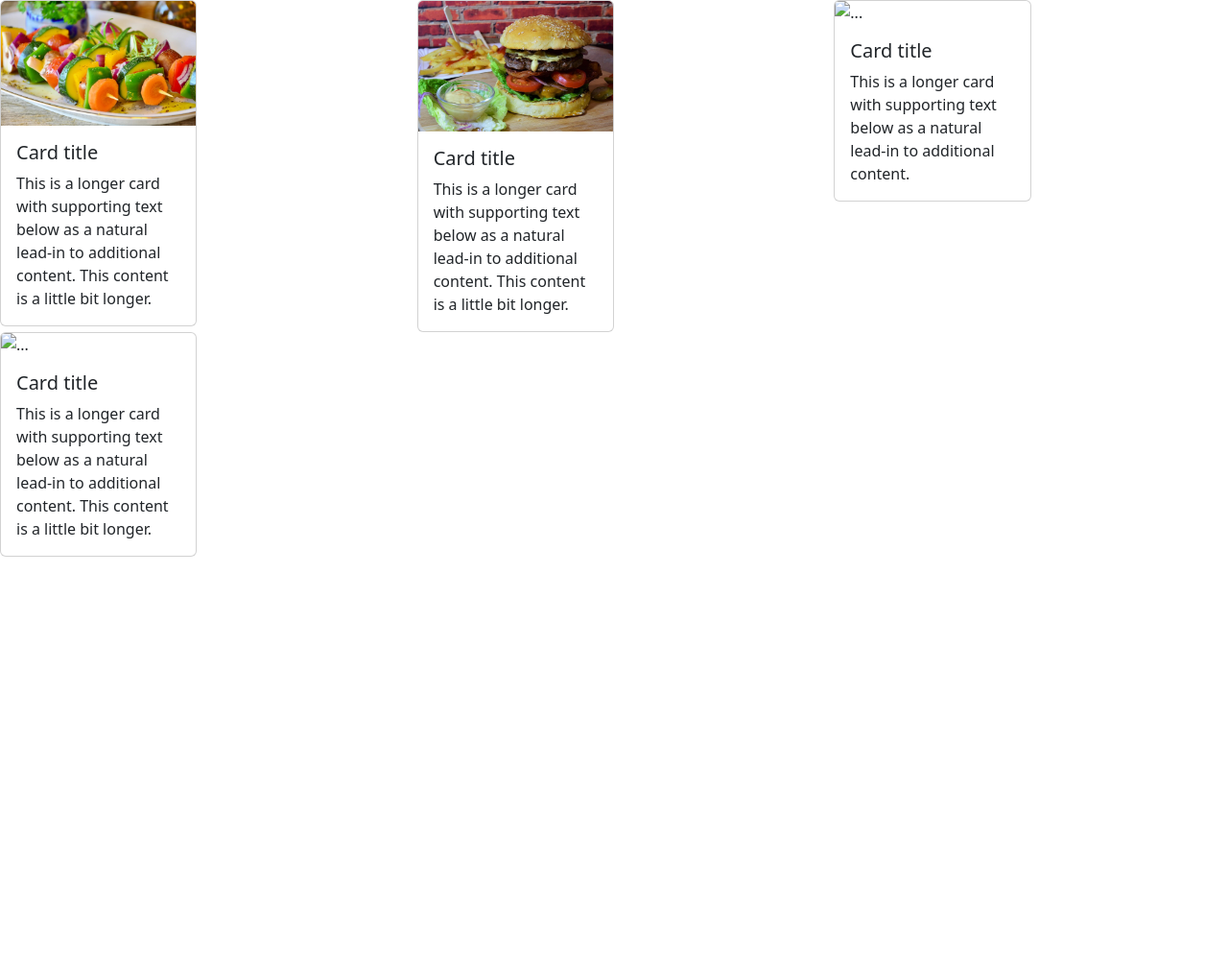
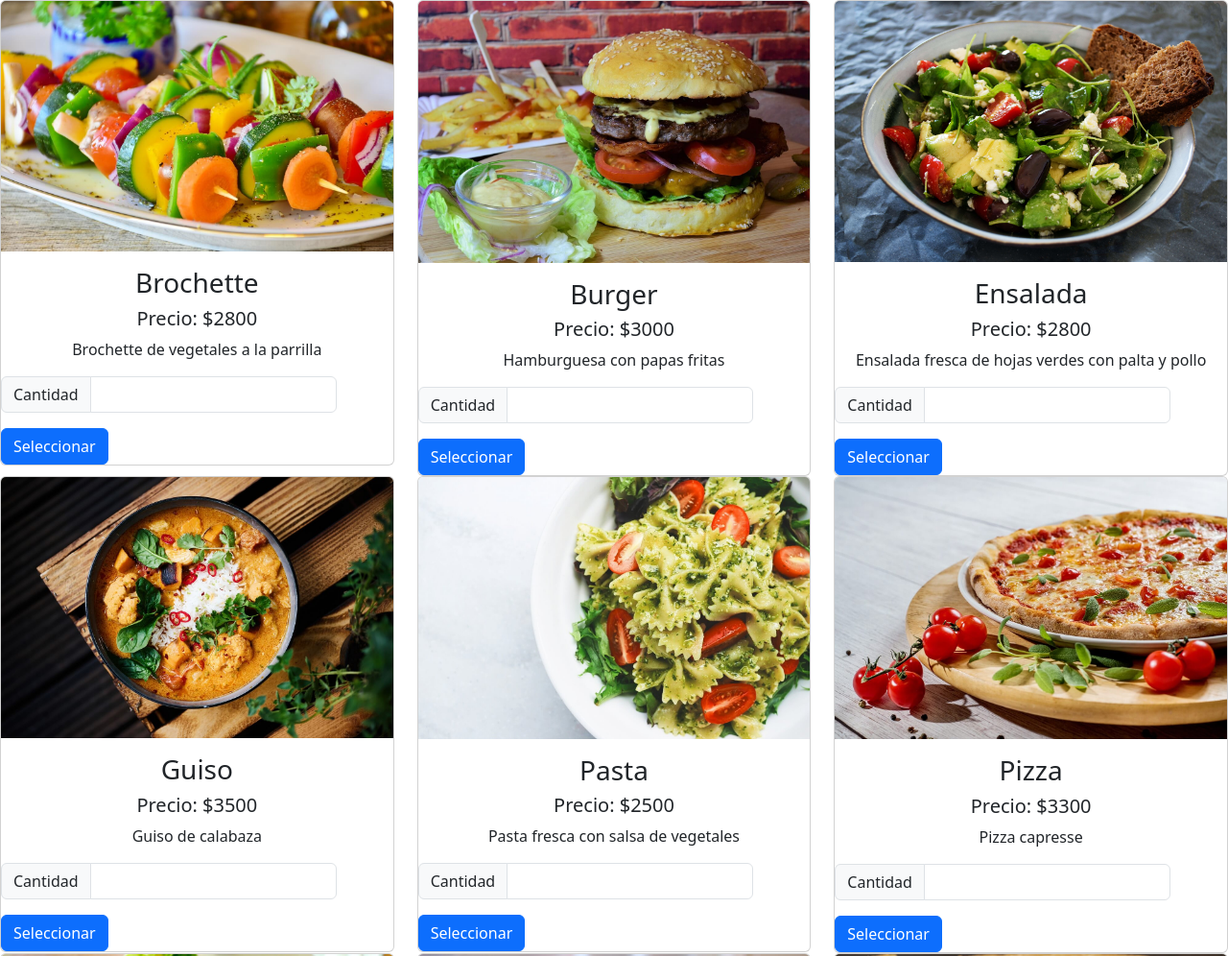
Before and after one commit to NicolasOrciuolo/Entrega-3-Javascript, a plain HTML site: page menu.html in a window 1280 px wide. Shown: the top 996 px of the page at 96% size. Before the commit the page ends 800 px from the top, so only its background shows below. Drawn offline with nearby package versions, Linux system fonts and the light colour scheme.

Commit message:
Se continúa trabajando el en carrito de compras

```diff
--- a/js/bbdd.js
+++ b/js/bbdd.js
@@ -12,10 +12,11 @@ export const bbdd = [
 
 export class Recetas {
    constructor(recetaRecibida){
-      const { nombre, descripcion, precio } = recetaRecibida;
+      const { nombre, descripcion, precio, foto } = recetaRecibida;
       this.nombre = nombre;
       this.descripcion = descripcion;
       this.precio = precio;
+      this.foto = foto
    }
 }
 
@@ -23,47 +24,56 @@ export function inicializarRecetas(arrayDeRecetas) {
    const receta1Obj = {
       nombre: "Brochette",
       descripcion: "Brochette de vegetales a la parrilla",
-      precio: 2800
+      precio: 2800,
+      foto: "../img/Brochette.jpg"
    };
    const receta2Obj = {
       nombre: "Burger",
       descripcion: "Hamburguesa con papas fritas",
-      precio: 3000
+      precio: 3000,
+      foto: "../img/Burger.jpg"
    };
    const receta3Obj = {
       nombre: "Ensalada",
       descripcion: "Ensalada fresca de hojas verdes con palta y pollo",
-      precio: 2800
+      precio: 2800,
+      foto: "../img/Ensalada.jpg"
    };
    const receta4Obj = {
       nombre: "Guiso",
       descripcion: "Guiso de calabaza",
-      precio: 3500
+      precio: 3500,
+      foto: "../img/Guiso.jpg"
    };
    const receta5Obj = {
       nombre: "Pasta",
       descripcion: "Pasta fresca con salsa de vegetales",
-      precio: 2500
+      precio: 2500,
+      foto: "../img/Pasta.jpg"
    };
    const receta6Obj = {
       nombre: "Pizza",
       descripcion: "Pizza capresse",
-      precio: 3300
+      precio: 3300,
+      foto: "../img/Pizza.jpg"
    };
    const receta7Obj = {
       nombre: "Pollo con vegetales",
       descripcion: "Pollo al horno relleno con vegetales",
-      precio: 3600
+      precio: 3600,
+      foto: "../img/Pollo.jpg"
    };
    const receta8Obj = {
       nombre: "Salmon",
       descripcion: "Salmon al horno acompañado de ensalada continental",
-      precio: 4200
+      precio: 4200,
+      foto: "../img/Salmon.jpg"
    };
    const receta9Obj = {
       nombre: "Sandwich",
       descripcion: "Sandwich de pollo en pan de miga",
-      precio: 3000
+      precio: 3000,
+      foto: "../img/Sandwich.jpg"
    };
 
    const receta1 = new Recetas(receta1Obj);
--- /dev/null
+++ b/js/carrito.js
@@ -0,0 +1,39 @@
+import { bbdd, inicializarRecetas } from './bbdd.js'
+
+// CARRITO DE COMPRAS ######################################################################################
+const arrayDeRecetas = [];
+const menu = document.querySelector("#menu");
+
+inicializarRecetas(arrayDeRecetas);
+
+arrayDeRecetas.forEach((el) => {
+   const tarjeta = document.createElement("div");
+   tarjeta.innerHTML = `
+                        <div class="col">
+                           <div class="card w-70 text-center">
+                              <img src="${el.foto}" class="card-img-top" alt="...">
+                              <div class="card-body">
+                                 <h1 class="card-title fs-3">${el.nombre}</h1>
+                                 <h2 class="card-text fs-5">Precio: $${el.precio}</h2>
+                                 <p class="card-text">${el.descripcion}</p>
+                              </div>
+
+                              <form class="row row-cols-lg-auto g-3 align-items-center">
+                              <div class="col-12">
+                                 <label class="visually-hidden" for="inlineFormInputGroupUsername"></label>
+                                 <div class="input-group">
+                                    <div class="input-group-text">Cantidad</div>
+                                    <input type="text" class="form-control" id="inlineFormInputGroupUsername" placeholder="">
+                                 </div>
+                              </div>
+
+                              <div class="col-12">
+                                 <button type="submit" class="btn btn-primary">Seleccionar</button>
+                              </div>
+
+
+                           </div>
+                        </div>
+   `
+   menu.appendChild(tarjeta);
+})
--- a/js/index.js
+++ b/js/index.js
@@ -1,7 +1,6 @@
-import { bbdd } from './bbdd.js'
+import { bbdd, inicializarRecetas } from './bbdd.js'
 
 // LOGIN ###################################################################################################
-
 const user = {
    email: '',
    contraseña: ''
@@ -43,6 +42,3 @@ buttonLogin.addEventListener("click", () => {
 if (isAuth.isLogin) {
    window.location.replace('../menu.html');
 }
-
-
-// CARRITO DE COMPRAS ######################################################################################
--- a/menu.html
+++ b/menu.html
@@ -27,54 +27,13 @@
 </head>
 
 <body>
-   <div class="row row-cols-2 row-cols-md-3">
-      <div class="col">
-         <div class="card w-50">
-            <img src="./img/Brochette.jpg" class="card-img-top" alt="...">
-            <div class="card-body">
-               <h5 class="card-title">Card title</h5>
-               <p class="card-text">This is a longer card with supporting text below as a natural lead-in to additional
-                  content. This content is a little bit longer.</p>
-            </div>
-         </div>
-      </div>
-      <div class="col">
-         <div class="card w-50">
-            <img src="./img/Burger.jpg" class="card-img-top" alt="...">
-            <div class="card-body">
-               <h5 class="card-title">Card title</h5>
-               <p class="card-text">This is a longer card with supporting text below as a natural lead-in to additional
-                  content. This content is a little bit longer.</p>
-            </div>
-         </div>
-      </div>
-      <div class="col">
-         <div class="card w-50">
-            <img src="..." class="card-img-top" alt="...">
-            <div class="card-body">
-               <h5 class="card-title">Card title</h5>
-               <p class="card-text">This is a longer card with supporting text below as a natural lead-in to additional
-                  content.</p>
-            </div>
-         </div>
-      </div>
-      <div class="col">
-         <div class="card w-50">
-            <img src="..." class="card-img-top" alt="...">
-            <div class="card-body">
-               <h5 class="card-title">Card title</h5>
-               <p class="card-text">This is a longer card with supporting text below as a natural lead-in to additional
-                  content. This content is a little bit longer.</p>
-            </div>
-         </div>
-      </div>
-   </div>
+   <div class="row row-cols-2 row-cols-md-3" id="menu"></div>
 </body>
 
 
 
-<script src="./js/index.js" type="module"></script>
 <script src="./js/bbdd.js" type="module"></script>
+<script src="./js/carrito.js" type="module"></script>
 
 <script src="https://cdn.jsdelivr.net/npm/bootstrap@5.1.3/dist/js/bootstrap.bundle.min.js"
    integrity="sha384-ka7Sk0Gln4gmtz2MlQnikT1wXgYsOg+OMhuP+IlRH9sENBO0LRn5q+8nbTov4+1p"
```
